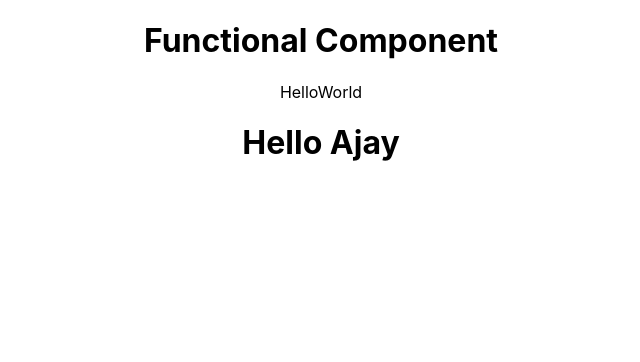
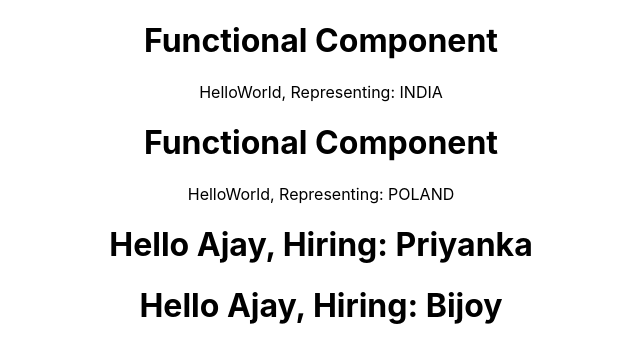
Before and after one commit to AjayPoland/React-practise, a React (Create React App) app: page / in a window 1280 px wide. Shown: the top 362 px of the page, without its empty margins (319-959 px from the left). Built offline with nearby package versions, Linux system fonts and the light colour scheme.

Commit message:
passing props
props is passed in the app.js to the HelloAjay and HelloWorld

```diff
--- a/src/App.js
+++ b/src/App.js
@@ -5,8 +5,10 @@ import HelloWorld from './component/HelloWorld';
 function App() {
   return (
     <div className="App">
-      <HelloWorld/>
-      <HelloAjay/>
+      <HelloWorld country="INDIA"/>
+      <HelloWorld country="POLAND"/>
+      <HelloAjay name="Priyanka"/>
+      <HelloAjay name="Bijoy"/>
     </div>
   );
 }
--- a/src/component/HelloAjay.js
+++ b/src/component/HelloAjay.js
@@ -4,7 +4,7 @@ export default class HelloAjay extends Component {
   render() {
     return (
       <div>
-        <h1>Hello Ajay</h1>
+        <h1>Hello Ajay, Hiring: {this.props.name}</h1>
       </div>
     )
   }
--- a/src/component/HelloWorld.js
+++ b/src/component/HelloWorld.js
@@ -1,10 +1,11 @@
 import React from 'react'
 
-const HelloWorld = () => {
+const HelloWorld = props=> {
   return (
     <div>
         <h1>Functional Component</h1>
-      <p>HelloWorld</p>
+      <p>HelloWorld, Representing: {props.country}</p>
+
     </div>
   )
 }
```
